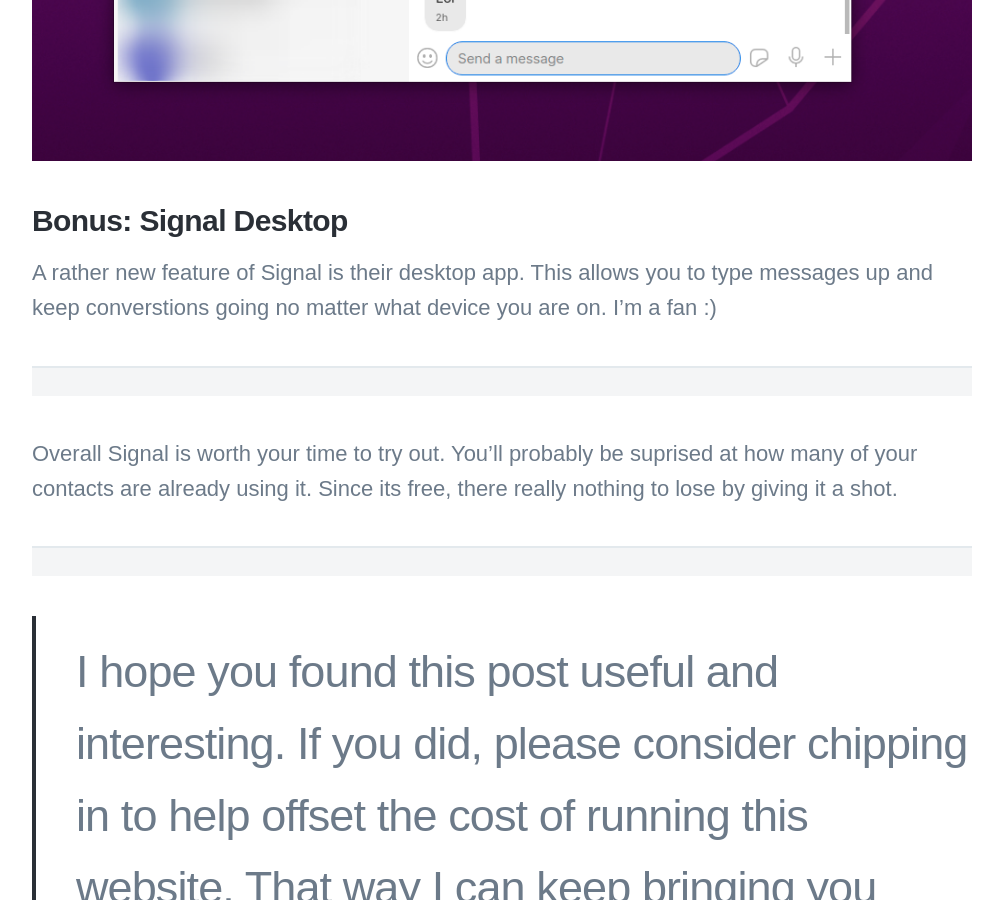
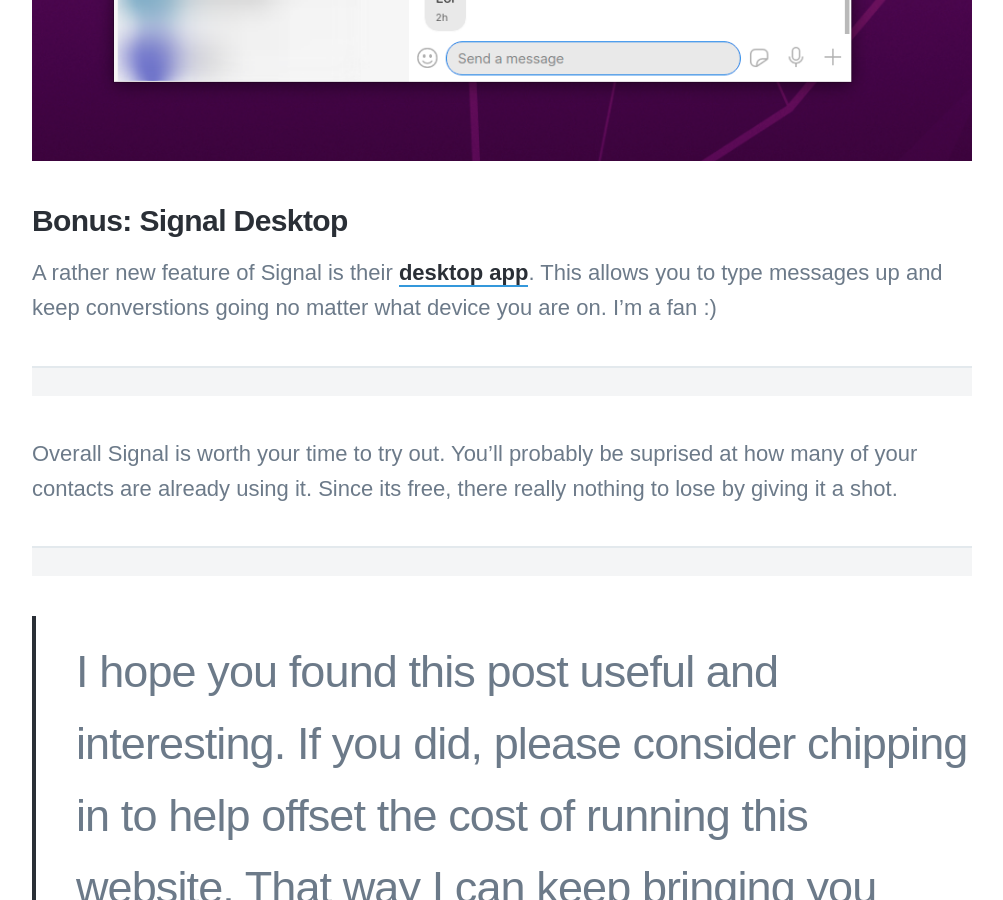
Before and after one commit to kerryhatcher/kerryhatcher.github.io, a Jekyll site: the page built from _posts/2020-06-14-encrypt-calls-and-messages-on-phone.md, in a window 1280 px wide and 900 px high, scrolled down 7402 px. Shown: the whole window, without its empty margins (138-1141 px from the left). Built offline with Jekyll 4.4.1, drawn with Linux system fonts in a browser that asks for light colours; nearby versions of some CDN libraries; some web fonts are replaced; part of the change alters nothing that is shown.

```diff
--- a/_posts/2020-06-14-encrypt-calls-and-messages-on-phone.md
+++ b/_posts/2020-06-14-encrypt-calls-and-messages-on-phone.md
@@ -78,7 +78,7 @@ While not used for any classified or sensitive information, chit chat on unencry
 
 ### Bonus: Signal Desktop
 
-A rather new feature of Signal is their desktop app. This allows you to type messages up and keep converstions going no matter what device you are on. I'm a fan :)
+A rather new feature of Signal is their [desktop app](https://signal.org/en/download/). This allows you to type messages up and keep converstions going no matter what device you are on. I'm a fan :)
 
 ---
 
```
